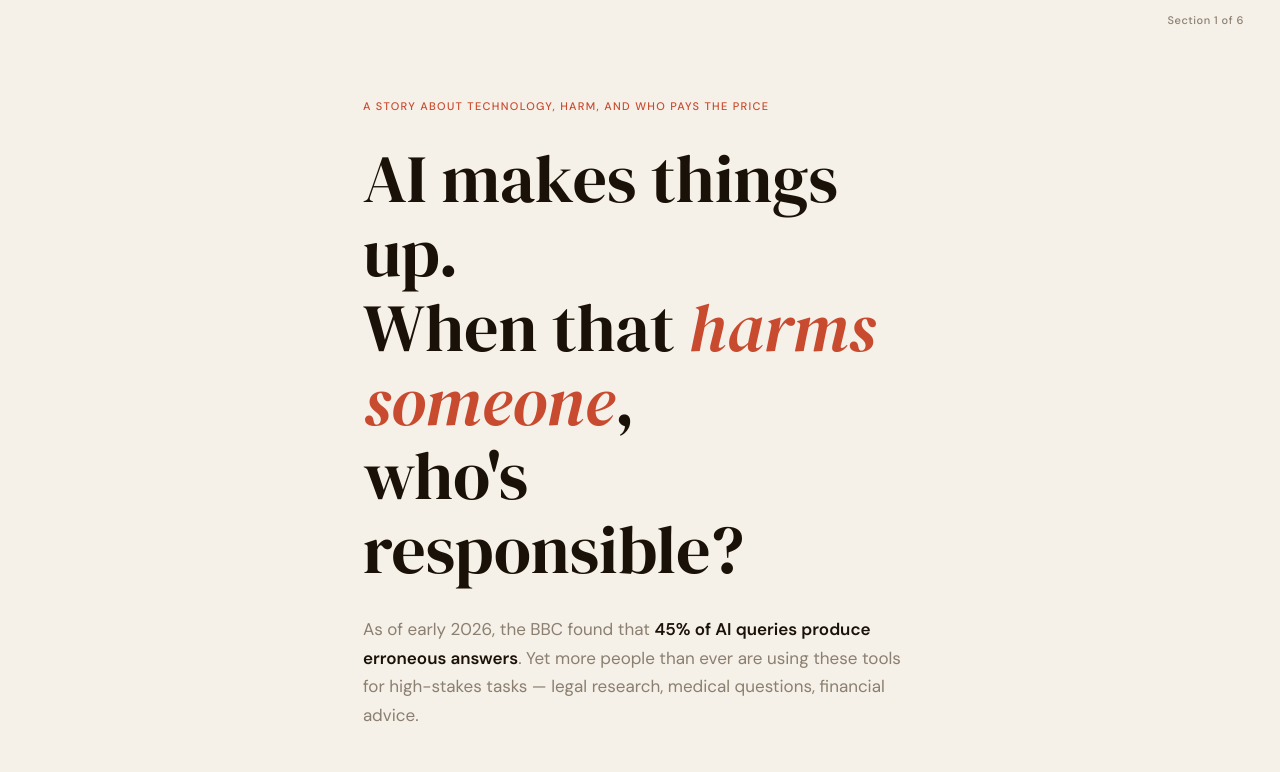
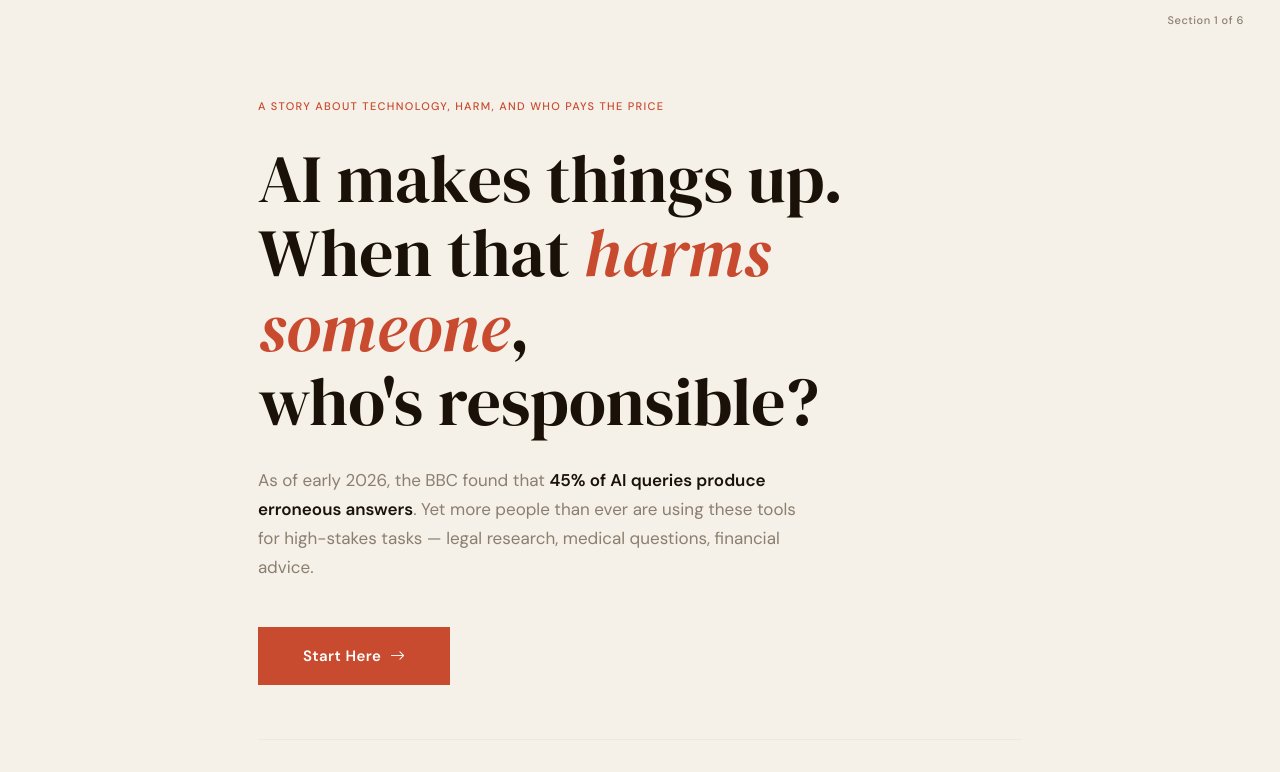
Before and after one commit to eyuelwoldeh/ai-accountability, a plain HTML site: page index.html in a window 1280 px wide. Shown: the part 62-834 px from the top of the page. Drawn offline with nearby package versions, Linux system fonts and the light colour scheme.

Commit message:
fixed sizing

```diff
--- a/style.css
+++ b/style.css
@@ -73,7 +73,7 @@
 
 /* --- Max width + horizontal padding --- */
 .site-max.container-lg {
-  max-width: 820px;
+  max-width: 1100px;
   margin-left: auto;
   margin-right: auto;
   width: 100%;
```
